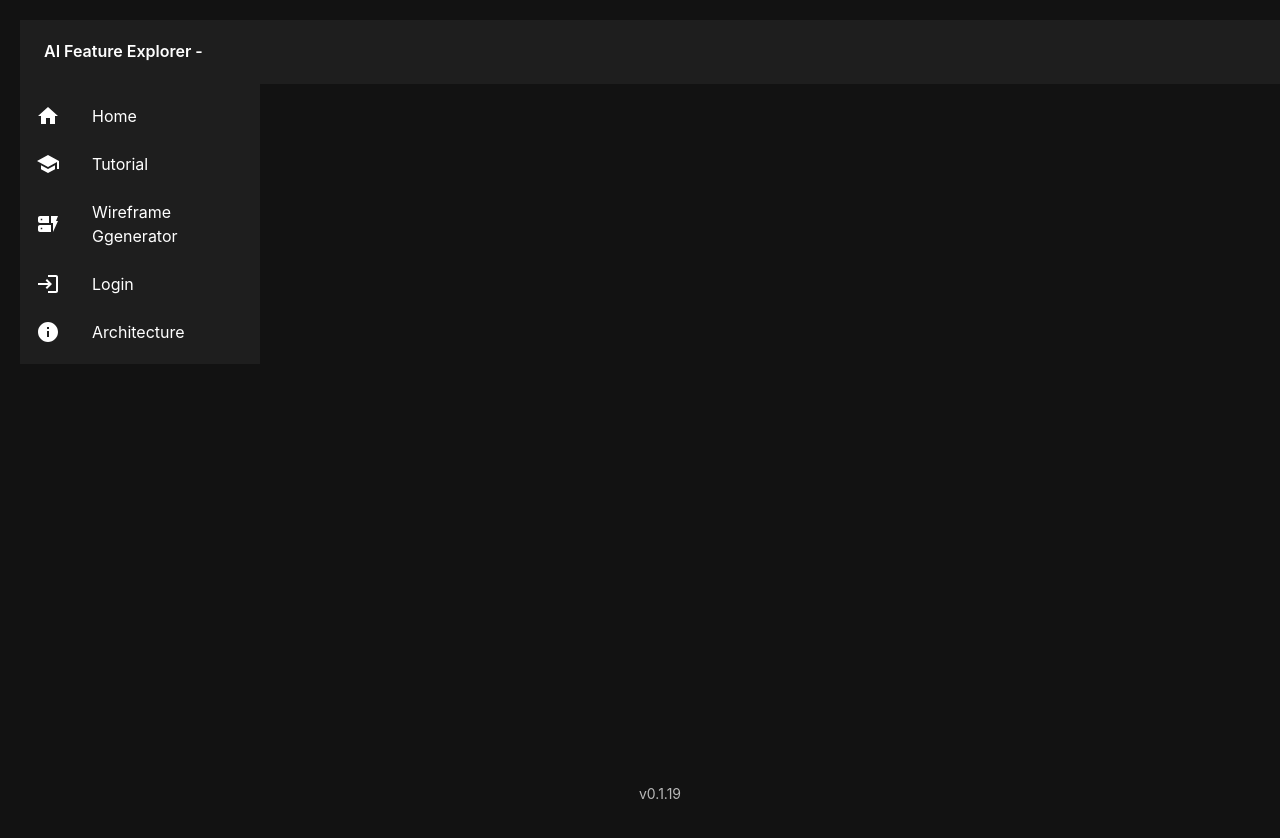
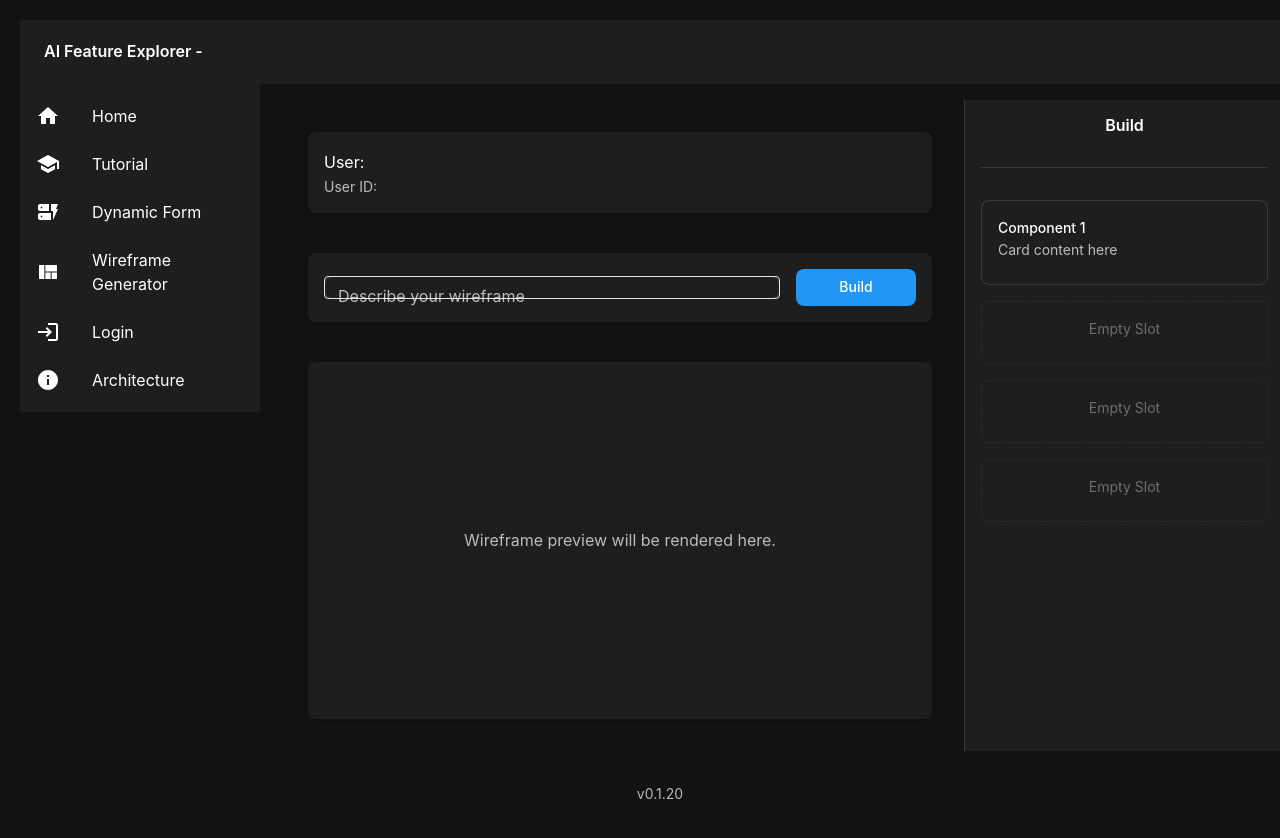
Before and after one commit to LukeAWeaver/AI-Wireframe-Generator, a React (Vite) app in the folder frontend/: page /wireframe-generator in a window 1280 px wide. Built offline with nearby package versions, Linux system fonts and the light colour scheme.

Commit message:
wireframe generator landing page init

```diff
--- a/frontend/src/App.tsx
+++ b/frontend/src/App.tsx
@@ -10,6 +10,7 @@ import { useUser } from './hooks/useUser';
 import { APP_VERSION } from './version';
 import { Settings } from './components/Settings';
 import { Architecture } from './components/Architecture';
+import { WireframeGenerator } from './components/WireframeGenerator';
 
 const Home = () => (
   <Typography variant="h4">Welcome to the AI Feature Explorer!</Typography>
@@ -49,6 +50,7 @@ function App() {
           <Route path="/dynamic-form" element={<DynamicForm onSubmit={handleFormSubmit} />} />
           <Route path="/settings" element={isAuthenticated ? <Settings /> : <Navigate to="/login" />} />
           <Route path="/architecture" element={<Architecture />} />
+          <Route path="/wireframe-generator" element={<WireframeGenerator />} />
         </Routes>
       </PageWrapper>
   );
--- a/frontend/src/components/VerticalNav.tsx
+++ b/frontend/src/components/VerticalNav.tsx
@@ -1,6 +1,6 @@
 import { Link as RouterLink } from 'react-router-dom';
 import { Box, List, ListItem, ListItemButton, ListItemText, ListItemIcon } from '@mui/material';
-import { Home, School, Login, AccountCircle, DynamicForm, Settings as SettingsIcon, Info } from '@mui/icons-material';
+import { Home, School, Login, AccountCircle, DynamicForm, Settings as SettingsIcon, Info, ViewQuilt } from '@mui/icons-material';
 import { useUser } from '../hooks/useUser';
 
 export const VerticalNav = () => {
@@ -9,7 +9,8 @@ export const VerticalNav = () => {
   const navItems = [
     { text: 'Home', to: '/', icon: <Home />, auth: true },
     { text: 'Tutorial', to: '/tutorial', icon: <School />, auth: true },
-    { text: 'Wireframe Ggenerator', to: '/wireframe-generator', icon: <DynamicForm />, auth: true },
+    { text: 'Dynamic Form', to: '/dynamic-form', icon: <DynamicForm />, auth: true },
+    { text: 'Wireframe Generator', to: '/wireframe-generator', icon: <ViewQuilt />, auth: true },
     !isAuthenticated && { text: 'Login', to: '/login', icon: <Login />, auth: false },
     isAuthenticated && { text: 'User Profile', to: '/profile', icon: <AccountCircle />, auth: true },
     isAuthenticated && { text: 'Settings', to: '/settings', icon: <SettingsIcon />, auth: true },
--- /dev/null
+++ b/frontend/src/components/WireframeGenerator.tsx
@@ -0,0 +1,74 @@
+import React, { useState } from 'react';
+import { Box, Typography, TextField, Button, Paper, Card, CardContent, Grid, Divider } from '@mui/material';
+import { useUser } from '../hooks/useUser';
+
+export const WireframeGenerator = () => {
+  const { username, uuid } = useUser();
+  const [input, setInput] = useState('');
+  const [wireframe, setWireframe] = useState<string | null>(null);
+
+  // Placeholder for OpenAI wireframe rendering
+  const handleBuild = () => {
+    setWireframe('Rendered wireframe will appear here.');
+  };
+
+  return (
+    <Box sx={{ display: 'flex', height: '100%', width: '100%' }}>
+      {/* Main Content */}
+      <Box sx={{ flex: 1, p: { xs: 2, md: 4 }, display: 'flex', flexDirection: 'column', gap: 3 }}>
+        {/* User Info */}
+        <Paper sx={{ p: 2, mb: 2 }}>
+          <Typography variant="subtitle1">User: <b>{username}</b></Typography>
+          <Typography variant="body2" color="text.secondary">User ID: {uuid}</Typography>
+        </Paper>
+        {/* Build Form */}
+        <Paper sx={{ p: 2, mb: 2, display: 'flex', gap: 2, alignItems: 'center' }}>
+          <TextField
+            label="Describe your wireframe"
+            value={input}
+            onChange={e => setInput(e.target.value)}
+            fullWidth
+            size="small"
+          />
+          <Button variant="contained" onClick={handleBuild} sx={{ minWidth: 120 }}>
+            Build
+          </Button>
+        </Paper>
+        {/* Rendered Wireframe */}
+        <Paper sx={{ p: 3, flex: 1, minHeight: 240, display: 'flex', alignItems: 'center', justifyContent: 'center' }}>
+          <Typography color="text.secondary" align="center">
+            {wireframe || 'Wireframe preview will be rendered here.'}
+          </Typography>
+        </Paper>
+      </Box>
+      {/* Right Sidebar */}
+      <Box sx={{ width: { xs: 200, md: 320 }, bgcolor: 'background.paper', borderLeft: 1, borderColor: 'divider', p: 2, display: 'flex', flexDirection: 'column', gap: 2 }}>
+        <Typography variant="h6" sx={{ mb: 2, textAlign: 'center' }}>Build</Typography>
+        <Divider sx={{ mb: 2 }} />
+        <Grid container spacing={2}>
+          {/* Example filled card slot */}
+          <Grid item xs={12}>
+            <Card variant="outlined">
+              <CardContent>
+                <Typography variant="subtitle2">Component 1</Typography>
+                <Typography variant="body2" color="text.secondary">Card content here</Typography>
+              </CardContent>
+            </Card>
+          </Grid>
+          {/* Placeholder slots */}
+          {[2, 3, 4].map(slot => (
+            <Grid item xs={12} key={slot}>
+              <Card variant="outlined" sx={{ borderStyle: 'dashed', opacity: 0.5 }}>
+                <CardContent>
+                  <Typography variant="body2" color="text.secondary" align="center">
+                    Empty Slot
+                  </Typography>
+                </CardContent>
+              </Card>
+            </Grid>
+          ))}
+        </Grid>
+      </Box>
+    </Box>
+  );
+};
--- a/frontend/src/version.ts
+++ b/frontend/src/version.ts
@@ -1 +1 @@
-export const APP_VERSION = '0.1.19'
+export const APP_VERSION = '0.1.20'
```
Also changed, not shown: 1 other file (tests, documents, lock files or other folders).
